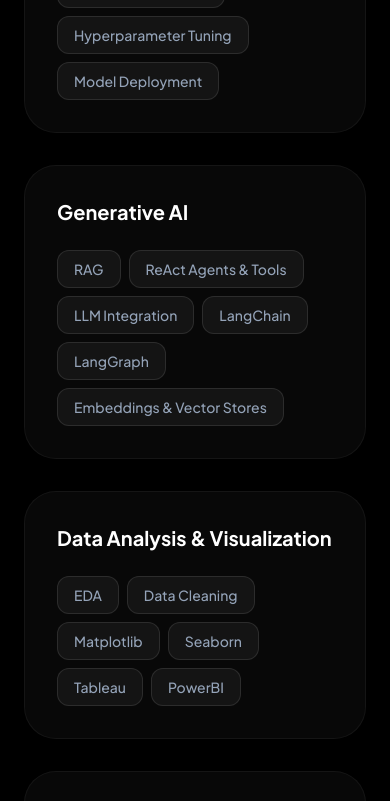
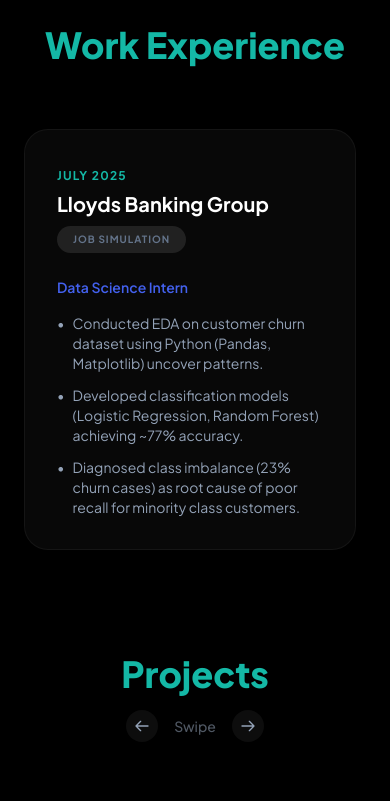
Before and after one commit to sushrutha777/Portfolio, a React (Vite) app: page / in a window 390 px wide. Shown: the part 3680-4481 px from the top of the page. Built offline with nearby package versions, Linux system fonts and the light colour scheme.

Commit message:
Update mobile UI and new resume

```diff
--- a/components/Certifications.tsx
+++ b/components/Certifications.tsx
@@ -3,6 +3,29 @@
 import { motion } from 'framer-motion';
 
 const Certifications: React.FC = () => {
+  const carouselRef = React.useRef<HTMLDivElement>(null);
+
+  const scroll = (direction: 'left' | 'right') => {
+    if (carouselRef.current) {
+      const { scrollLeft, scrollWidth, clientWidth } = carouselRef.current;
+      const maxScroll = scrollWidth - clientWidth;
+
+      if (direction === 'left') {
+        if (scrollLeft <= 0) {
+          carouselRef.current.scrollTo({ left: maxScroll, behavior: 'smooth' });
+        } else {
+          carouselRef.current.scrollBy({ left: -300, behavior: 'smooth' });
+        }
+      } else {
+        if (scrollLeft >= maxScroll - 10) {
+          carouselRef.current.scrollTo({ left: 0, behavior: 'smooth' });
+        } else {
+          carouselRef.current.scrollBy({ left: 300, behavior: 'smooth' });
+        }
+      }
+    }
+  };
+
   const certs = [
     {
       title: "IBM RAG & Agentic AI Professional Certificate",
@@ -32,11 +55,20 @@
 
   return (
     <section id="certifications" className="scroll-mt-24 py-10 md:py-16">
-      <div className="mb-12">
+      <div className="text-center md:text-left mb-12">
         <h2 className="text-4xl font-display font-extrabold text-brand-teal">Certificates</h2>
+        <div className="md:hidden mt-4 flex items-center justify-center gap-4 text-sm text-slate-500 dark:text-slate-400 font-medium">
+          <button onClick={() => scroll('left')} className="p-2 bg-slate-100 dark:bg-white/5 rounded-full hover:bg-slate-200 dark:hover:bg-white/10 transition-colors active:scale-95" aria-label="Scroll left">
+            <svg className="w-4 h-4" fill="none" stroke="currentColor" viewBox="0 0 24 24"><path strokeLinecap="round" strokeLinejoin="round" strokeWidth="2" d="M10 19l-7-7m0 0l7-7m-7 7h18" /></svg>
+          </button>
+          <span className="animate-pulse">Swipe</span>
+          <button onClick={() => scroll('right')} className="p-2 bg-slate-100 dark:bg-white/5 rounded-full hover:bg-slate-200 dark:hover:bg-white/10 transition-colors active:scale-95" aria-label="Scroll right">
+            <svg className="w-4 h-4" fill="none" stroke="currentColor" viewBox="0 0 24 24"><path strokeLinecap="round" strokeLinejoin="round" strokeWidth="2" d="M14 5l7 7m0 0l-7 7m7-7H3" /></svg>
+          </button>
+        </div>
       </div>
 
-      <div className="grid grid-cols-1 md:grid-cols-2 lg:grid-cols-3 gap-6">
+      <div ref={carouselRef} className="flex overflow-x-auto hide-scrollbar snap-x snap-mandatory gap-6 pb-6 md:grid md:grid-cols-2 lg:grid-cols-3 md:gap-6 md:overflow-visible md:pb-0 md:snap-none">
         {certs.map((cert, idx) => (
           <motion.div
             key={idx}
@@ -44,7 +76,7 @@
             whileInView={{ opacity: 1, scale: 1 }}
             viewport={{ once: true }}
             whileHover={{ y: -5 }}
-            className="glass p-6 rounded-2xl border-slate-200 dark:border-white/5 flex flex-col justify-between group"
+            className="w-[85vw] sm:w-[400px] md:w-auto shrink-0 snap-center glass p-6 rounded-2xl border-slate-200 dark:border-white/5 flex flex-col justify-between group"
           >
             <div>
               <h4 className="text-slate-800 dark:text-slate-200 font-bold leading-snug">{cert.title}</h4>
--- a/components/Experience.tsx
+++ b/components/Experience.tsx
@@ -10,13 +10,14 @@
       </div>
 
       <div className="relative max-w-4xl mx-auto">
-        <div className="absolute left-6 md:left-1/2 -ml-[1px] w-[2px] h-full bg-slate-200 dark:bg-slate-800"></div>
+        <div className="hidden md:block absolute left-6 md:left-1/2 -ml-[1px] w-[2px] h-full bg-slate-200 dark:bg-slate-800"></div>
 
+        <div className="flex overflow-x-auto hide-scrollbar snap-x snap-mandatory gap-6 pb-6 md:block md:overflow-visible md:pb-0 md:snap-none">
         <motion.div
           initial={{ opacity: 0, x: -20 }}
           whileInView={{ opacity: 1, x: 0 }}
           viewport={{ once: true }}
-          className="relative pl-14 md:pl-0 md:pr-1/2 mb-20 group"
+          className="w-[85vw] sm:w-[400px] md:w-full shrink-0 snap-center relative md:pl-0 md:pr-1/2 md:mb-20 group"
         >
 
 
@@ -46,6 +47,7 @@
             </ul>
           </div>
         </motion.div>
+        </div>
       </div>
     </section>
   );
--- a/components/Projects.tsx
+++ b/components/Projects.tsx
@@ -4,6 +4,29 @@
 import { Project } from '../types';
 
 const Projects: React.FC = () => {
+  const carouselRef = React.useRef<HTMLDivElement>(null);
+
+  const scroll = (direction: 'left' | 'right') => {
+    if (carouselRef.current) {
+      const { scrollLeft, scrollWidth, clientWidth } = carouselRef.current;
+      const maxScroll = scrollWidth - clientWidth;
+
+      if (direction === 'left') {
+        if (scrollLeft <= 0) {
+          carouselRef.current.scrollTo({ left: maxScroll, behavior: 'smooth' });
+        } else {
+          carouselRef.current.scrollBy({ left: -300, behavior: 'smooth' });
+        }
+      } else {
+        if (scrollLeft >= maxScroll - 10) {
+          carouselRef.current.scrollTo({ left: 0, behavior: 'smooth' });
+        } else {
+          carouselRef.current.scrollBy({ left: 300, behavior: 'smooth' });
+        }
+      }
+    }
+  };
+
   const projects: Project[] = [
 
     {
@@ -54,18 +77,27 @@
 
   return (
     <section id="projects" className="scroll-mt-24 py-10 md:py-16">
-      <div className="mb-16">
+      <div className="text-center md:text-left mb-16">
         <h2 className="text-4xl font-display font-extrabold text-brand-teal">Projects</h2>
+        <div className="md:hidden mt-4 flex items-center justify-center gap-4 text-sm text-slate-500 dark:text-slate-400 font-medium">
+          <button onClick={() => scroll('left')} className="p-2 bg-slate-100 dark:bg-white/5 rounded-full hover:bg-slate-200 dark:hover:bg-white/10 transition-colors active:scale-95" aria-label="Scroll left">
+            <svg className="w-4 h-4" fill="none" stroke="currentColor" viewBox="0 0 24 24"><path strokeLinecap="round" strokeLinejoin="round" strokeWidth="2" d="M10 19l-7-7m0 0l7-7m-7 7h18" /></svg>
+          </button>
+          <span className="animate-pulse">Swipe</span>
+          <button onClick={() => scroll('right')} className="p-2 bg-slate-100 dark:bg-white/5 rounded-full hover:bg-slate-200 dark:hover:bg-white/10 transition-colors active:scale-95" aria-label="Scroll right">
+            <svg className="w-4 h-4" fill="none" stroke="currentColor" viewBox="0 0 24 24"><path strokeLinecap="round" strokeLinejoin="round" strokeWidth="2" d="M14 5l7 7m0 0l-7 7m7-7H3" /></svg>
+          </button>
+        </div>
       </div>
 
-      <div className="grid grid-cols-1 gap-20">
+      <div ref={carouselRef} className="flex overflow-x-auto hide-scrollbar snap-x snap-mandatory gap-6 pb-6 md:grid md:grid-cols-1 md:gap-20 md:overflow-visible md:pb-0 md:snap-none">
         {projects.map((p, idx) => (
           <motion.div
             key={p.id}
             initial={{ opacity: 0, y: 40 }}
             whileInView={{ opacity: 1, y: 0 }}
             viewport={{ once: true }}
-            className="group glass rounded-[2.5rem] overflow-hidden flex flex-col lg:flex-row border-slate-200 dark:border-white/5 hover:border-brand-teal/30 transition-all duration-500"
+            className="w-[85vw] sm:w-[400px] md:w-auto shrink-0 snap-center group glass rounded-[2.5rem] overflow-hidden flex flex-col lg:flex-row border-slate-200 dark:border-white/5 hover:border-brand-teal/30 transition-all duration-500"
           >
             <div className="lg:w-1/2 overflow-hidden relative">
               <img
--- a/components/Skills.tsx
+++ b/components/Skills.tsx
@@ -3,6 +3,29 @@
 import { motion } from 'framer-motion';
 
 const Skills: React.FC = () => {
+  const carouselRef = React.useRef<HTMLDivElement>(null);
+
+  const scroll = (direction: 'left' | 'right') => {
+    if (carouselRef.current) {
+      const { scrollLeft, scrollWidth, clientWidth } = carouselRef.current;
+      const maxScroll = scrollWidth - clientWidth;
+
+      if (direction === 'left') {
+        if (scrollLeft <= 0) {
+          carouselRef.current.scrollTo({ left: maxScroll, behavior: 'smooth' });
+        } else {
+          carouselRef.current.scrollBy({ left: -300, behavior: 'smooth' });
+        }
+      } else {
+        if (scrollLeft >= maxScroll - 10) {
+          carouselRef.current.scrollTo({ left: 0, behavior: 'smooth' });
+        } else {
+          carouselRef.current.scrollBy({ left: 300, behavior: 'smooth' });
+        }
+      }
+    }
+  };
+
   const categories = [
     {
       title: "Languages & Databases",
@@ -34,9 +57,18 @@
     <section id="skills" className="scroll-mt-24 py-10 md:py-16">
       <div className="text-center mb-16">
         <h2 className="text-4xl font-display font-extrabold text-brand-teal">Technical Skills</h2>
+        <div className="md:hidden mt-4 flex items-center justify-center gap-4 text-sm text-slate-500 dark:text-slate-400 font-medium">
+          <button onClick={() => scroll('left')} className="p-2 bg-slate-100 dark:bg-white/5 rounded-full hover:bg-slate-200 dark:hover:bg-white/10 transition-colors active:scale-95" aria-label="Scroll left">
+            <svg className="w-4 h-4" fill="none" stroke="currentColor" viewBox="0 0 24 24"><path strokeLinecap="round" strokeLinejoin="round" strokeWidth="2" d="M10 19l-7-7m0 0l7-7m-7 7h18" /></svg>
+          </button>
+          <span className="animate-pulse">Swipe</span>
+          <button onClick={() => scroll('right')} className="p-2 bg-slate-100 dark:bg-white/5 rounded-full hover:bg-slate-200 dark:hover:bg-white/10 transition-colors active:scale-95" aria-label="Scroll right">
+            <svg className="w-4 h-4" fill="none" stroke="currentColor" viewBox="0 0 24 24"><path strokeLinecap="round" strokeLinejoin="round" strokeWidth="2" d="M14 5l7 7m0 0l-7 7m7-7H3" /></svg>
+          </button>
+        </div>
       </div>
 
-      <div className="grid grid-cols-1 md:grid-cols-2 gap-8">
+      <div ref={carouselRef} className="flex overflow-x-auto hide-scrollbar snap-x snap-mandatory gap-6 pb-6 md:grid md:grid-cols-2 md:gap-8 md:overflow-visible md:pb-0 md:snap-none">
         {categories.map((cat, idx) => (
           <motion.div
             key={cat.title}
@@ -44,7 +76,7 @@
             whileInView={{ opacity: 1, y: 0 }}
             transition={{ delay: idx * 0.1 }}
             viewport={{ once: true }}
-            className="group glass p-8 rounded-[2rem] hover-3d border-slate-200 dark:border-white/5"
+            className="w-[85vw] sm:w-[400px] md:w-auto shrink-0 snap-center group glass p-8 rounded-[2rem] hover-3d border-slate-200 dark:border-white/5"
           >
             <div className="mb-6">
               <h4 className="text-xl font-bold text-slate-900 dark:text-white">{cat.title}</h4>
--- a/index.css
+++ b/index.css
@@ -68,3 +68,16 @@
     animation: scanline 8s linear infinite;
     pointer-events: none;
 }
+
+/* Hide scrollbar for Chrome, Safari and Opera */
+.hide-scrollbar::-webkit-scrollbar {
+    display: none;
+}
+
+/* Hide scrollbar for IE, Edge and Firefox */
+.hide-scrollbar {
+    -ms-overflow-style: none;
+    /* IE and Edge */
+    scrollbar-width: none;
+    /* Firefox */
+}
```
Also changed, not shown: 1 other file (tests, documents, lock files or other folders).
